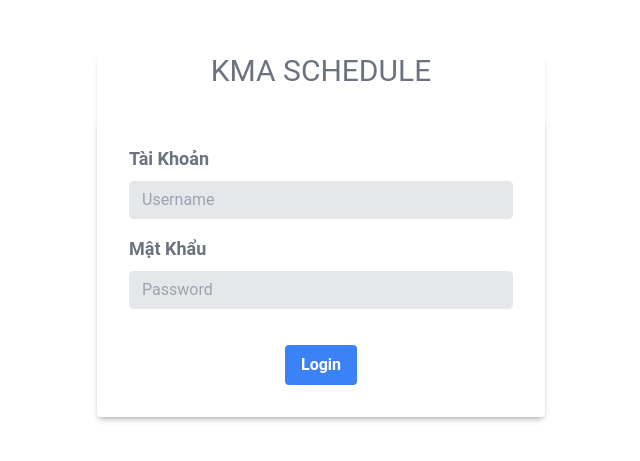
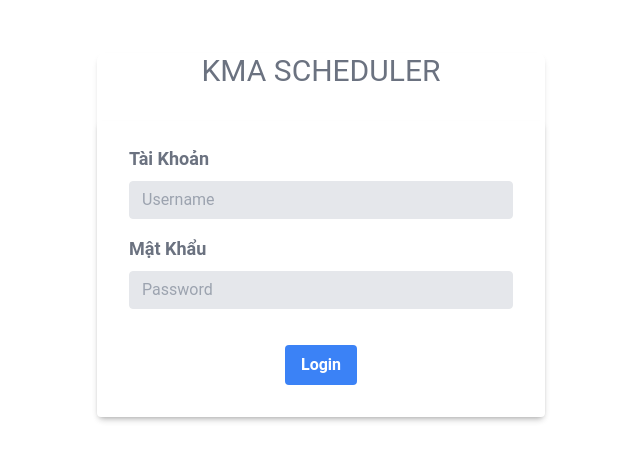
Before and after one commit to kirilngusi/React_Scheduler-Kma, a React (Vite) app: page /login in a window 1280 px wide. Shown: the part 165-626 px from the top of the page, without its empty margins (319-959 px from the left). Built offline with nearby package versions, Linux system fonts and the light colour scheme; no server answers.

Commit message:
fix text

```diff
--- a/index.html
+++ b/index.html
@@ -4,7 +4,7 @@
     <meta charset="UTF-8" />
     <link rel="icon" type="image/svg+xml" href="/src/logokma.png" />
     <meta name="viewport" content="width=device-width, initial-scale=1.0" />
-    <title>KMA SCHEDULE</title>
+    <title>KMA SCHEDULER</title>
   </head>
   <body>
     <div id="root"></div>
--- a/src/components/Auth/Login.jsx
+++ b/src/components/Auth/Login.jsx
@@ -55,7 +55,7 @@ const Login = () => {
             <div className="w-full flex justify-center items-center absolute top-1/2 left-1/2 transform -translate-x-1/2 -translate-y-1/2 ">
                 <div className="max-w-md w-full space-y-8 shadow-md  rounded-lg  ">
                     <h1 className="text-center justify-center flex text-3xl  text-gray-500">
-                        KMA SCHEDULE
+                        KMA SCHEDULER
                     </h1>
                     <form
                         onSubmit={handleLogin}
```
